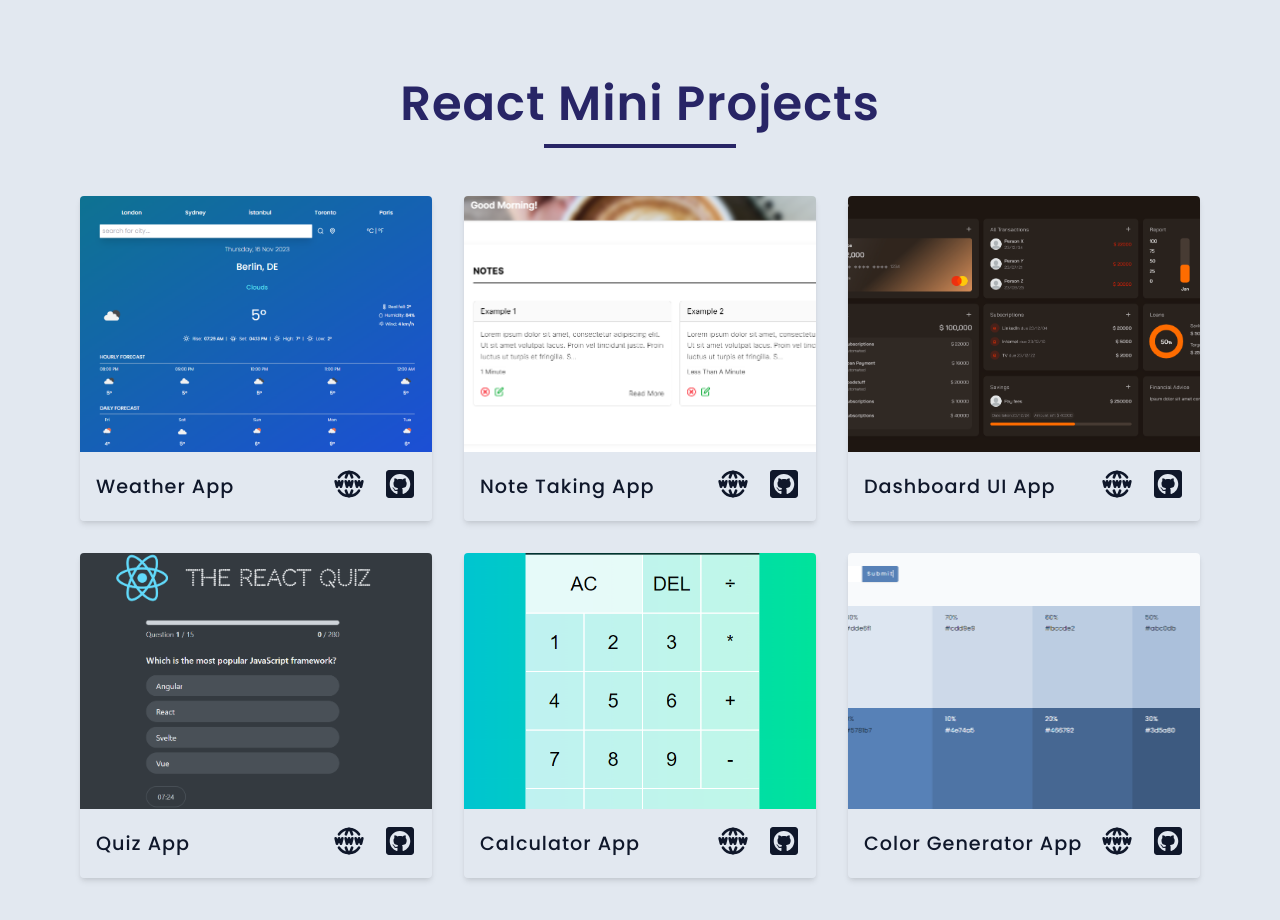
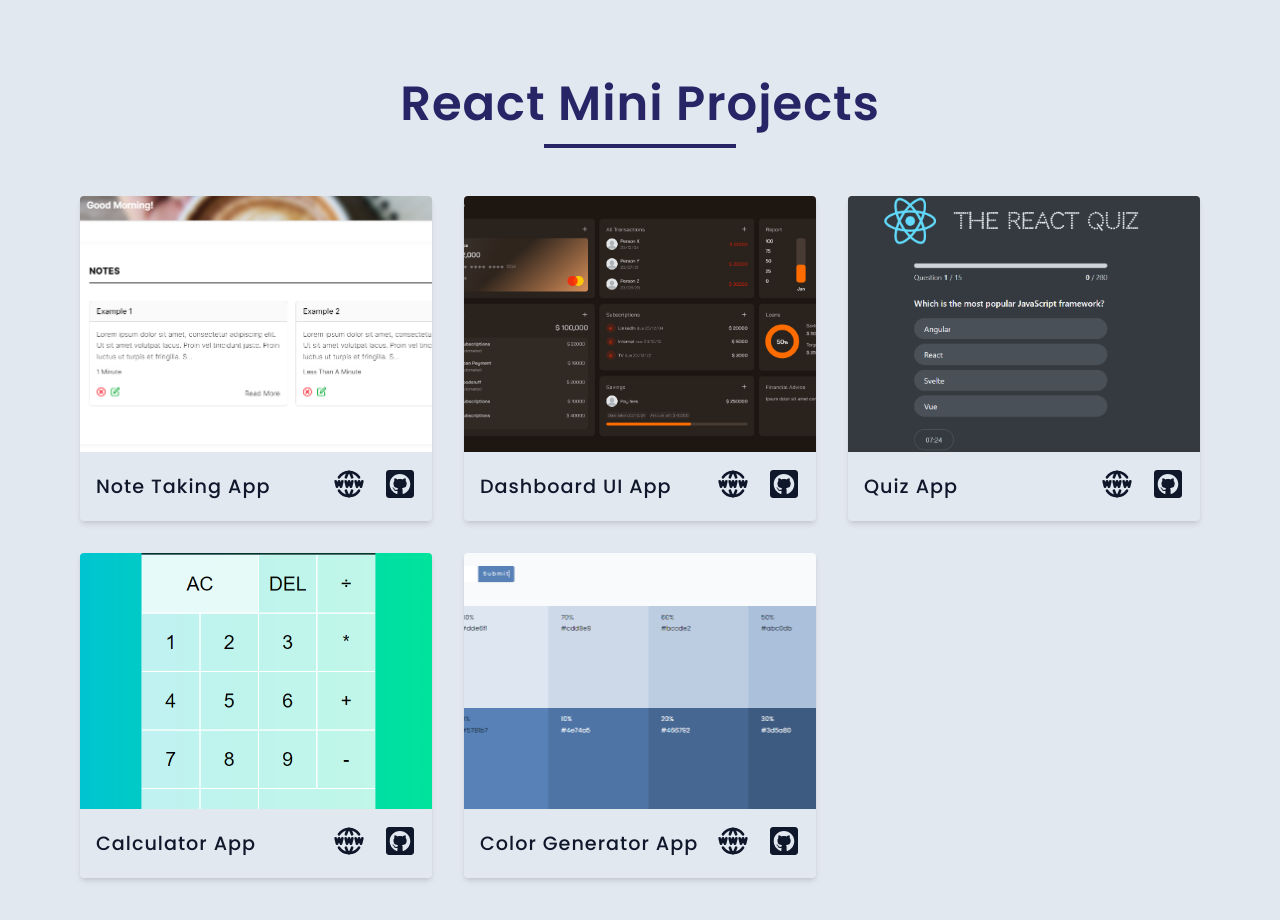
Before and after one commit to karadagserhat/react-mini-projects, a React (Vite) app: page / in a window 1280 px wide. Shown: the top 920 px of the page. Built offline with nearby package versions, Linux system fonts and the light colour scheme.

Commit message:
Changed netlify to vercel

```diff
--- a/src/data.js
+++ b/src/data.js
@@ -1,44 +1,44 @@
 export const projectsData = [
+  // {
+  //   id: '1',
+  //   title: 'Weather App',
+  //   url: 'https://weather-app-react-mini.netlify.app/',
+  //   githubUrl: 'https://github.com/karadagserhat/weather-app-react',
+  //   image: 'weather.png',
+  // },
   {
     id: '1',
-    title: 'Weather App',
-    url: 'https://weather-app-react-mini.netlify.app/',
-    githubUrl: 'https://github.com/karadagserhat/weather-app-react',
-    image: 'weather.png',
-  },
-  {
-    id: '2',
     title: 'Note Taking App',
-    url: 'https://note-taking-react.netlify.app/',
+    url: 'https://note-app-react-mini.vercel.app/',
     githubUrl: 'https://github.com/karadagserhat/note-app-react-mini',
     image: 'note.png',
   },
   {
-    id: '3',
+    id: '2',
     title: 'Dashboard UI App',
-    url: 'https://dashboard-ui-react-mini.netlify.app/',
+    url: 'https://dashboard-ui-react-mini.vercel.app/',
     githubUrl: 'https://github.com/karadagserhat/dashboard-UI-react',
     image: 'dashboard.png',
   },
   {
-    id: '4',
+    id: '3',
     title: 'Quiz App',
-    url: 'https://quiz-app-react-mini-project.netlify.app/',
+    url: 'https://quiz-app-react-mini-project.vercel.app/',
     githubUrl: 'https://github.com/karadagserhat/quiz-app-react-mini-project',
     image: 'quiz.png',
   },
   {
-    id: '5',
+    id: '4',
     title: 'Calculator App',
-    url: 'https://calculator-app-react-mini-project.netlify.app/',
+    url: 'https://calculator-app-react-mini-project.vercel.app/',
     githubUrl:
       'https://github.com/karadagserhat/calculator-app-react-mini-project',
     image: 'calculator.png',
   },
   {
-    id: '6',
+    id: '5',
     title: 'Color Generator App',
-    url: 'https://color-generator-react-mini-project.netlify.app/',
+    url: 'https://color-generator-react-mini-project.vercel.app/',
     githubUrl:
       'https://github.com/karadagserhat/color-generator-react-mini-project',
     image: 'color.png',
```
Also changed, not shown: 1 other file (tests, documents, lock files or other folders).
